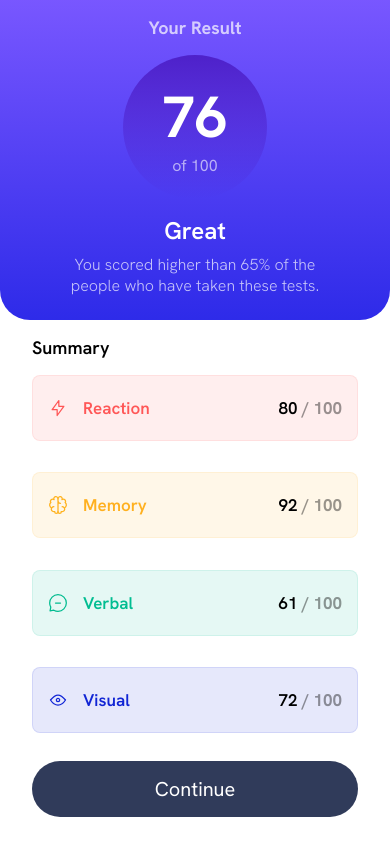
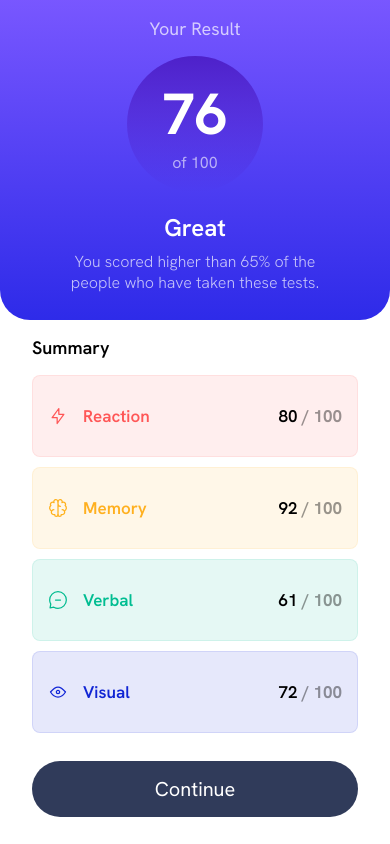
Before and after one commit to Vitaliqu/Results-summary-component, a plain HTML site: page index.html in a window 390 px wide. Drawn offline with Linux system fonts and the light colour scheme.

Commit message:
final-commit

```diff
--- a/index.html
+++ b/index.html
@@ -22,19 +22,19 @@
 <body>
 <div class="application-container">
     <div class="result-container">
-        <h1 class="result-text">
+        <div class="result-text">
             Your Result
-        </h1>
+        </div>
         <div class="result-score">
             <p class="score">76</p>
             <p class="max-score">of 100</p>
         </div>
-        <divg class="great-text">
+        <div class="great-text">
             Great
             <p class="description">
                 You scored higher than 65% of the people who have taken these tests.
             </p>
-        </divg>
+        </div>
 
     </div>
     <div class="summary-container">
--- a/styles/index.css
+++ b/styles/index.css
@@ -65,7 +65,6 @@ html {
 }
 
 .great-text {
-    height: 100%;
     display: flex;
     font-size: 38px;
     flex-direction: column;
@@ -202,16 +201,20 @@ img {
         border-top-left-radius: 0;
 
     }
-
     .result-text {
-        margin: 1rem 0;
+        height: 100%;
+        max-height: 3.5rem;
+        display: flex;
+        align-items: center;
+        justify-content: center;
         font-size: 18px;
+        margin: 0 0;
     }
 
     .result-score {
         display: flex;
-        max-width: 9rem;
-        max-height: 9rem;
+        max-width: 8.5rem;
+        max-height: 8.5rem;
         margin: 0 0;
     }
 
@@ -220,6 +223,8 @@ img {
     }
 
     .great-text {
+        height: 100%;
+        max-width: 22rem;
         display: flex;
         align-items: center;
         justify-content: center;
@@ -242,19 +247,18 @@ img {
     }
 
     .attributes-container {
-        max-height: auto;
         flex-grow: 1;
         display: flex;
         flex-direction: column;
         justify-content: space-between;
         padding: 0 2rem;
-        gap: 6px;
+        gap: 8px;
     }
 
     .reaction-container, .memory-container, .verbal-container, .visual-container {
         flex-grow: 1;
-        height: 2rem;
-        max-height: 4rem;
+        height: 2.5rem;
+        max-height: 5rem;
     }
 
     .button-container {
```
